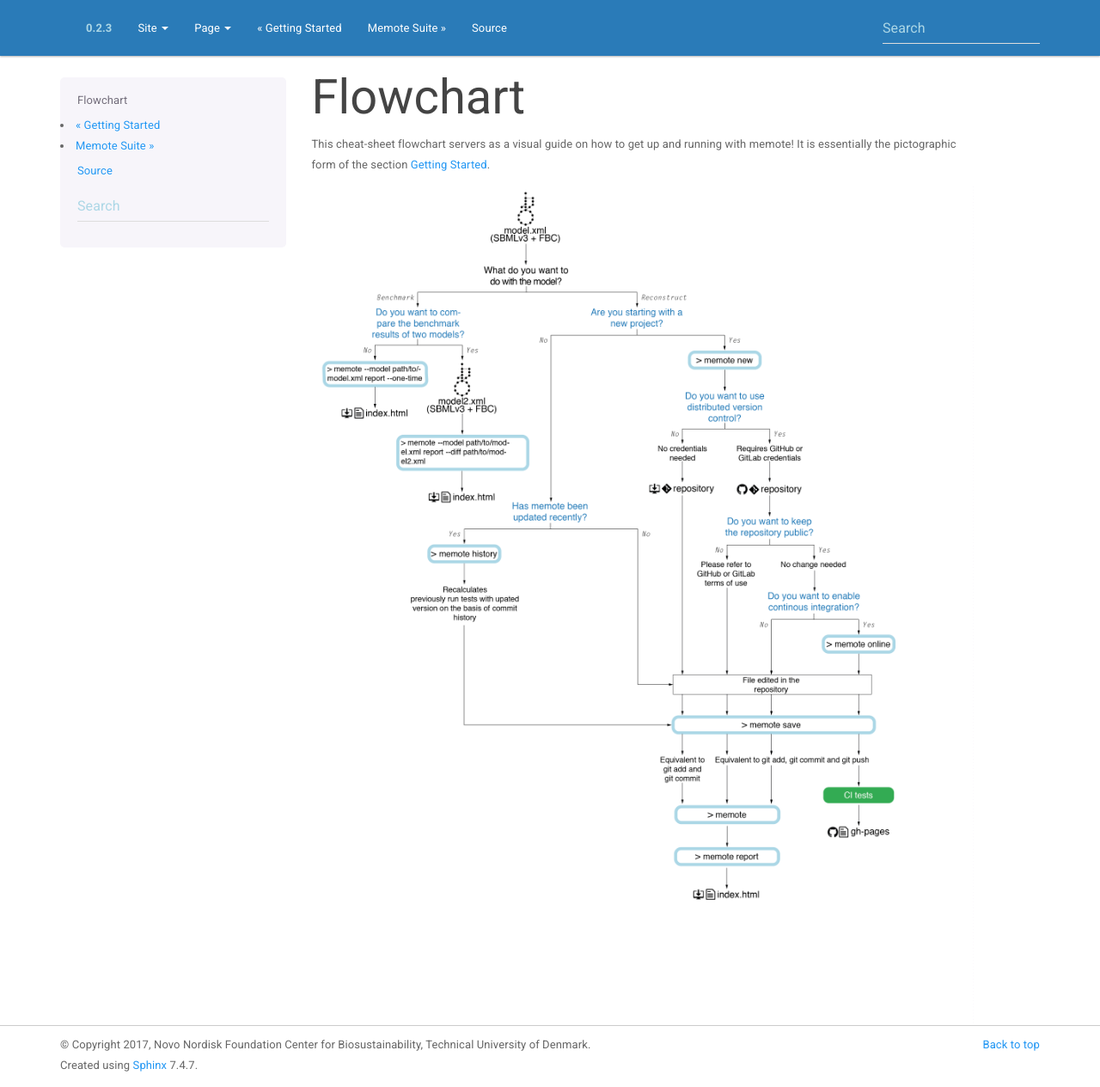
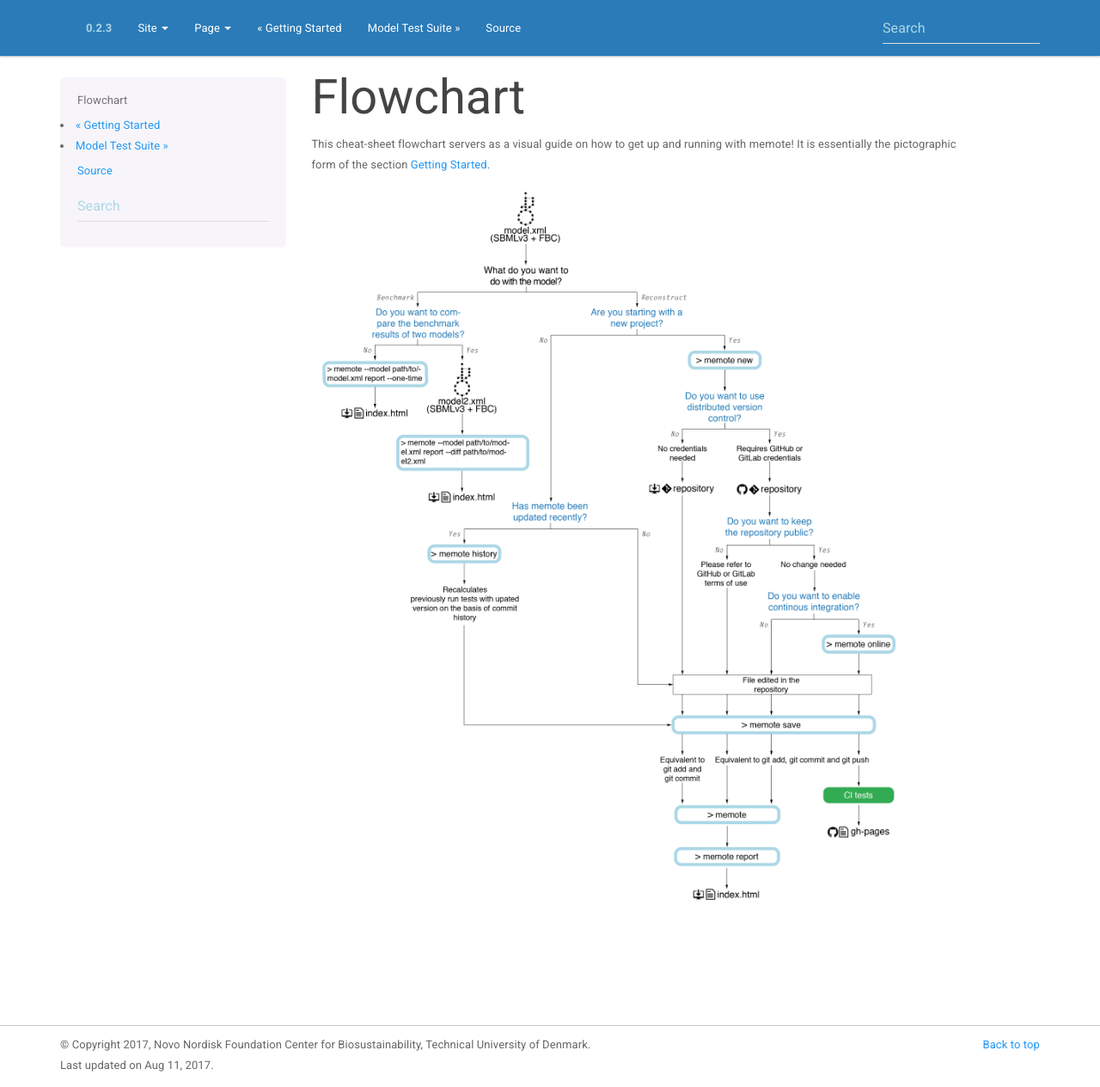
Before and after one commit to opencobra/memote, a Sphinx documentation site: the page built from docs/flowchart.rst, in a window 1280 px wide and 1265 px high. Shown: the whole window at 86% size. Built offline with Sphinx 7.4.7, drawn with Linux system fonts in a browser that asks for light colours.

Commit message:
feat: include test docs

```diff
--- a/docs/conf.py
+++ b/docs/conf.py
@@ -15,6 +15,7 @@
 
 import os
 import sys
+from os.path import dirname, join
 
 import sphinx_bootstrap_theme
 
@@ -27,13 +28,16 @@
 
 # Get the project root dir, which is the parent dir of this
 cwd = os.getcwd()
-project_root = os.path.dirname(cwd)
+project_root = dirname(cwd)
 
 # Insert the project root dir as the first element in the PYTHONPATH.
 # This lets us ensure that the source package is imported, and that its
 # version is used.
 sys.path.insert(0, project_root)
+sys.path.insert(1, join(project_root, "memote", "suite", "tests"))
 
+#for root, dirs, files in os.walk(project_root):
+#    sys.path.insert(1, project_root)
 
 # -- General configuration ---------------------------------------------
 
@@ -128,7 +132,7 @@
 
 # The name for this set of Sphinx documents.  If None, it defaults to
 # "<project> v<release> documentation".
-html_title = "Memote"
+html_title = "memote"
 
 # A shorter title for the navigation bar.  Default is the same as
 # html_title.
@@ -151,7 +155,7 @@
 
 # If not '', a 'Last updated on:' timestamp is inserted at every page
 # bottom, using the given strftime format.
-#html_last_updated_fmt = '%b %d, %Y'
+html_last_updated_fmt = '%b %d, %Y'
 
 # If true, SmartyPants will be used to convert quotes and dashes to
 # typographically correct entities.
@@ -178,7 +182,7 @@
 
 # If true, "Created using Sphinx" is shown in the HTML footer.
 # Default is True.
-#html_show_sphinx = True
+html_show_sphinx = False
 
 # If true, "(C) Copyright ..." is shown in the HTML footer.
 # Default is True.
--- a/docs/index.rst
+++ b/docs/index.rst
@@ -23,7 +23,7 @@
 
    getting_started
    flowchart
-   memote_tests
+   test_suite
    contributing
    authors
    history
--- /dev/null
+++ b/docs/test_suite.rst
@@ -0,0 +1,8 @@
+================
+Model Test Suite
+================
+
+.. toctree::
+   :maxdepth: 2
+
+   core
```
Also changed, not shown: docs/core.rst (+35 -5 lines), docs/memote_tests.rst (deleted, +0 -8 lines).
